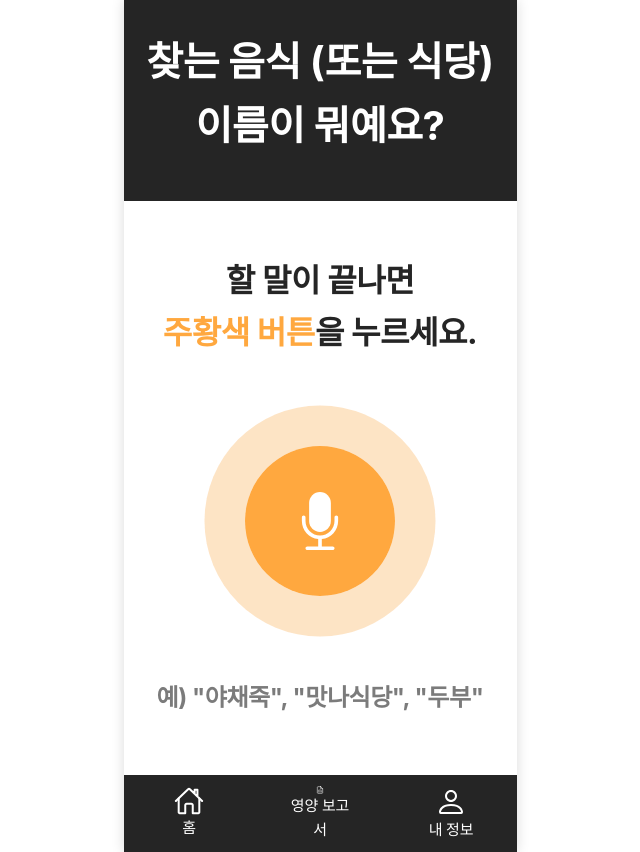
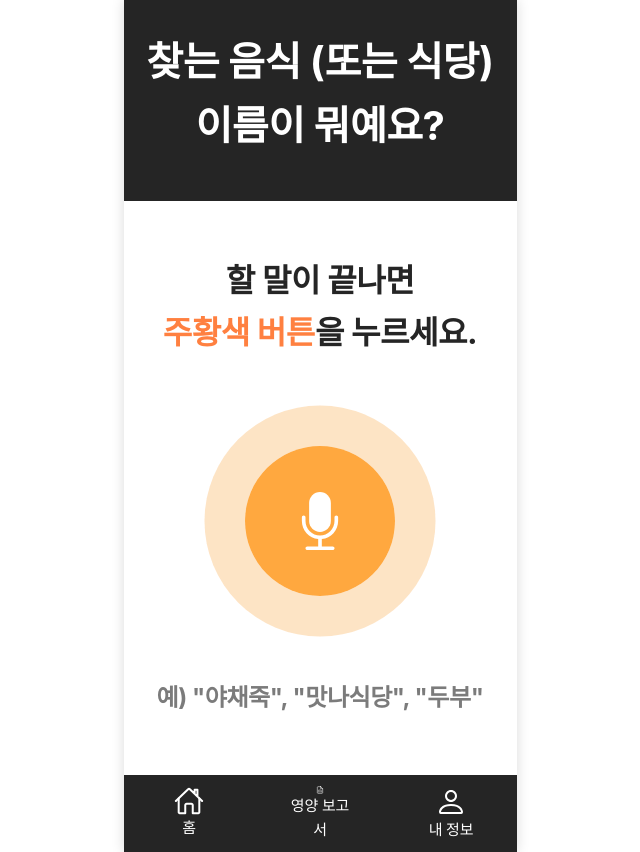
Before and after one commit to Ongibapsang-goodvibe/Frontend, a React (Vite) app: page /menu-research/voice in a window 1280 px wide. Shown: the whole page, without its empty margins (320-960 px from the left). Built offline with nearby package versions, Linux system fonts and the light colour scheme; no server answers; a web font is replaced by a local one.

Commit message:
MenuVoice.jsx EmOrange 색상변경

```diff
--- a/src/pages/menu-research/MenuVoice.jsx
+++ b/src/pages/menu-research/MenuVoice.jsx
@@ -3,7 +3,7 @@ import styled, { keyframes } from "styled-components";
 import { useNavigate } from "react-router-dom";
 
   /* 상태별 UI 문구 / 버튼 라벨 / 버튼 색상 클래스 */
-  const EmOrange = styled.span` color: var(--main-color); `;
+  const EmOrange = styled.span` color: #FF8040; `;
   const EmGray   = styled.span` color: #8A8A8A; `;
   const EmMedium = styled.span` font-weight: 500; `;
 
```
